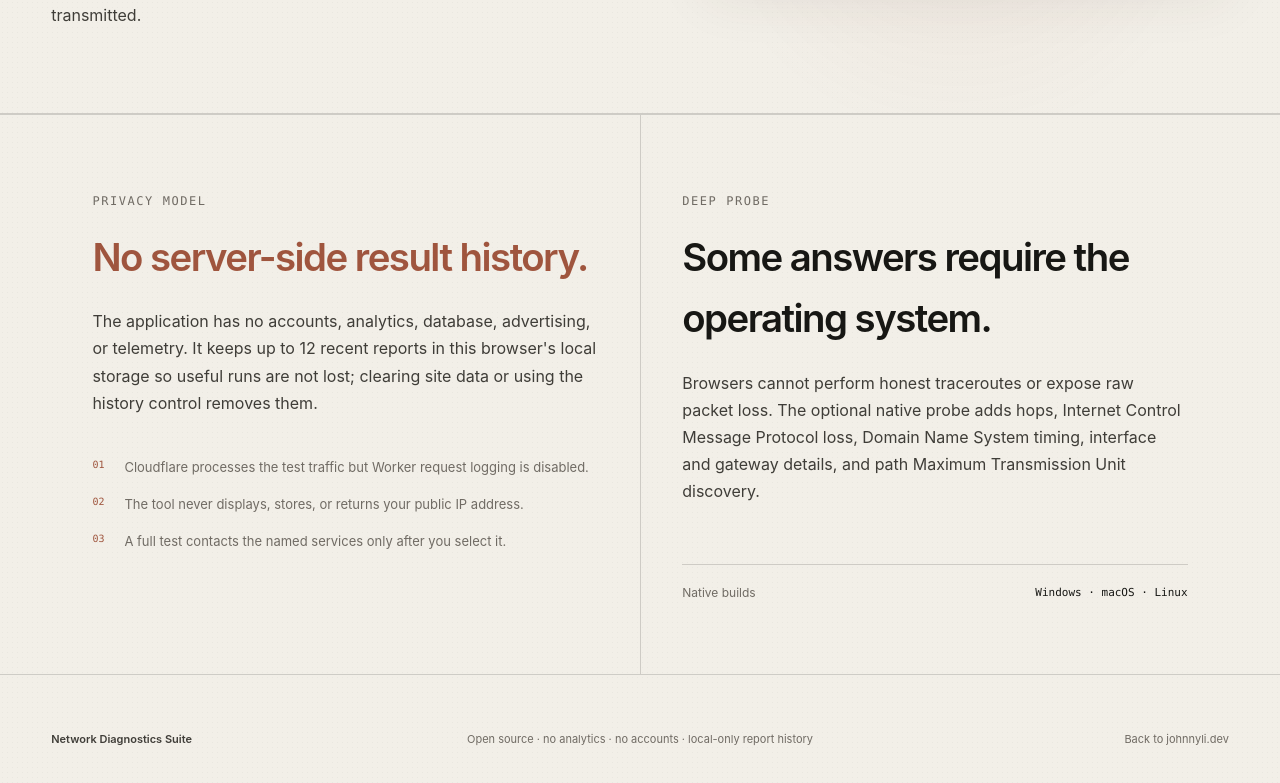
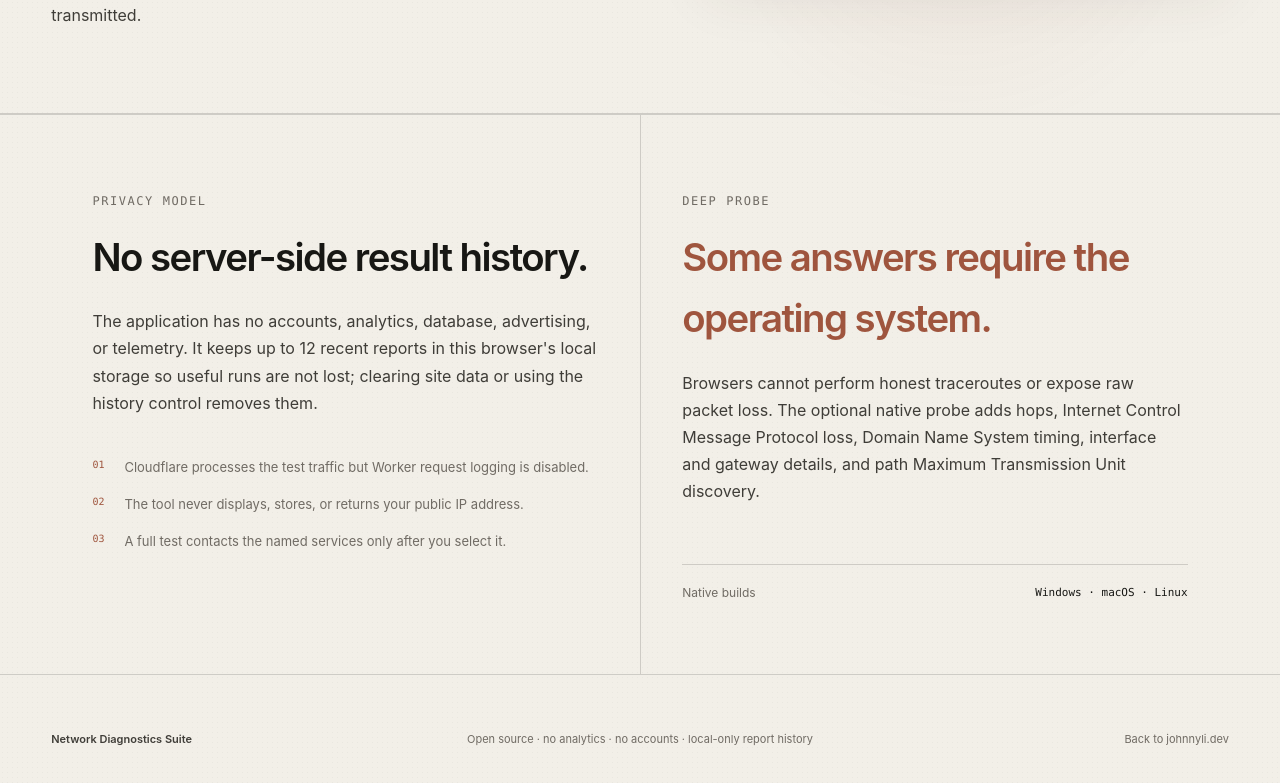
Before and after one commit to JohnnyZLi/Network-Diagnostics-Suite, a React (Vite) app: page / in a window 1280 px wide. Shown: the part 2650-3433 px from the top of the page. Built offline with nearby package versions, Linux system fonts and the light colour scheme.

Commit message:
Swap information panel title colors

```diff
--- a/src/design-system-adapter.css
+++ b/src/design-system-adapter.css
@@ -131,11 +131,11 @@ body::after,
 }
 
 .information-panel:first-child h2 {
-  color: var(--accent);
+  color: var(--text);
 }
 
 .information-panel--probe h2 {
-  color: var(--text);
+  color: var(--accent);
 }
 
 @media (max-width: 900px) {
```
